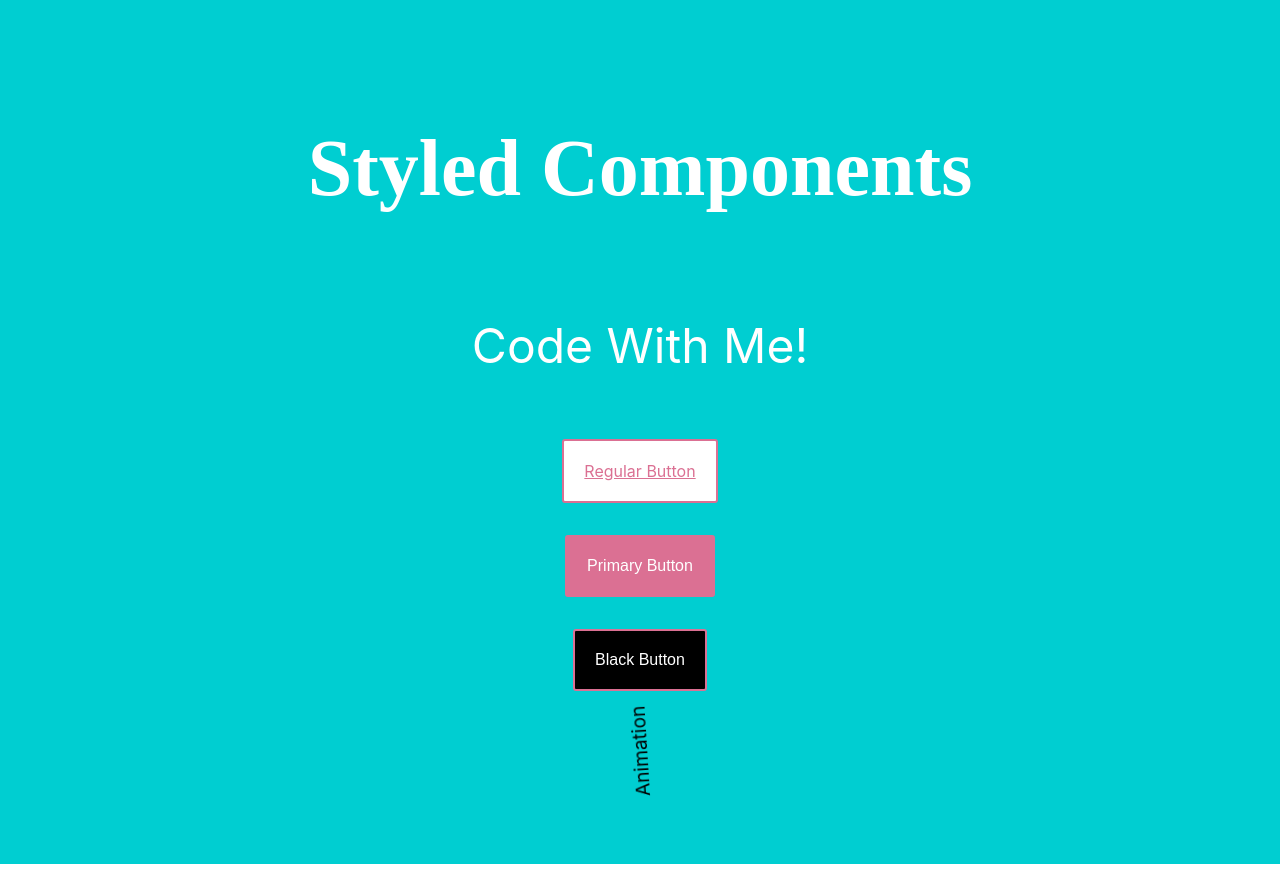
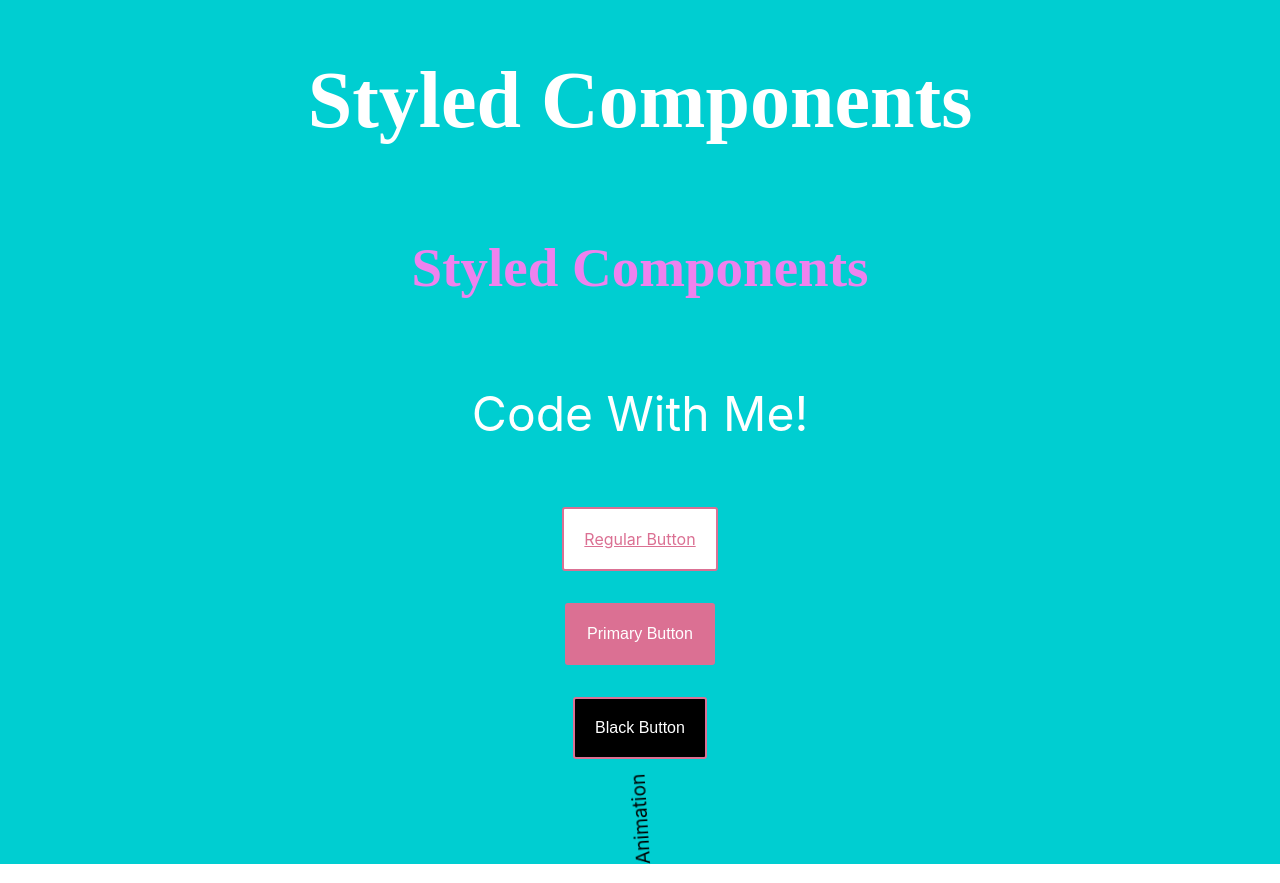
Before and after one commit to alibaltaci/Styled-Components, a React (Create React App) app in the folder my-app/: page / in a window 1280 px wide. Built offline with nearby package versions, Linux system fonts and the light colour scheme.

Commit message:
CSS Block

```diff
--- a/my-app/src/App.js
+++ b/my-app/src/App.js
@@ -1,6 +1,6 @@
 import './App.css';
 import React from "react";
-import styled, { keyframes } from 'styled-components';
+import styled, { keyframes, CSS, css} from 'styled-components';
 
 // Styled Components (CSS in JS and the CSS Module)
 // React & React Native
@@ -41,10 +41,23 @@
   }
 `;
 
+// const Header = styled.h1`
+//   font-family: "Hachi Maru Pop", cursive;
+//   font-size: 5rem;
+//   color: white;
+// `;
+
+// css Block
 const Header = styled.h1`
   font-family: "Hachi Maru Pop", cursive;
   font-size: 5rem;
   color: white;
+  ${ (props) =>
+    props.xyz &&
+    css`
+      font-size: 55px;
+      color: violet;
+    `}
 `;
 
 const Content = styled.p`
@@ -93,6 +106,7 @@
   return (
     <Container>
       <Header>Styled Components</Header>
+      <Header xyz>Styled Components</Header>
       <Content>Code With Me!</Content>
 
       {/* <Header>Styled Components</Header> */}
```
Also changed, not shown: 1 other file (tests, documents, lock files or other folders).
